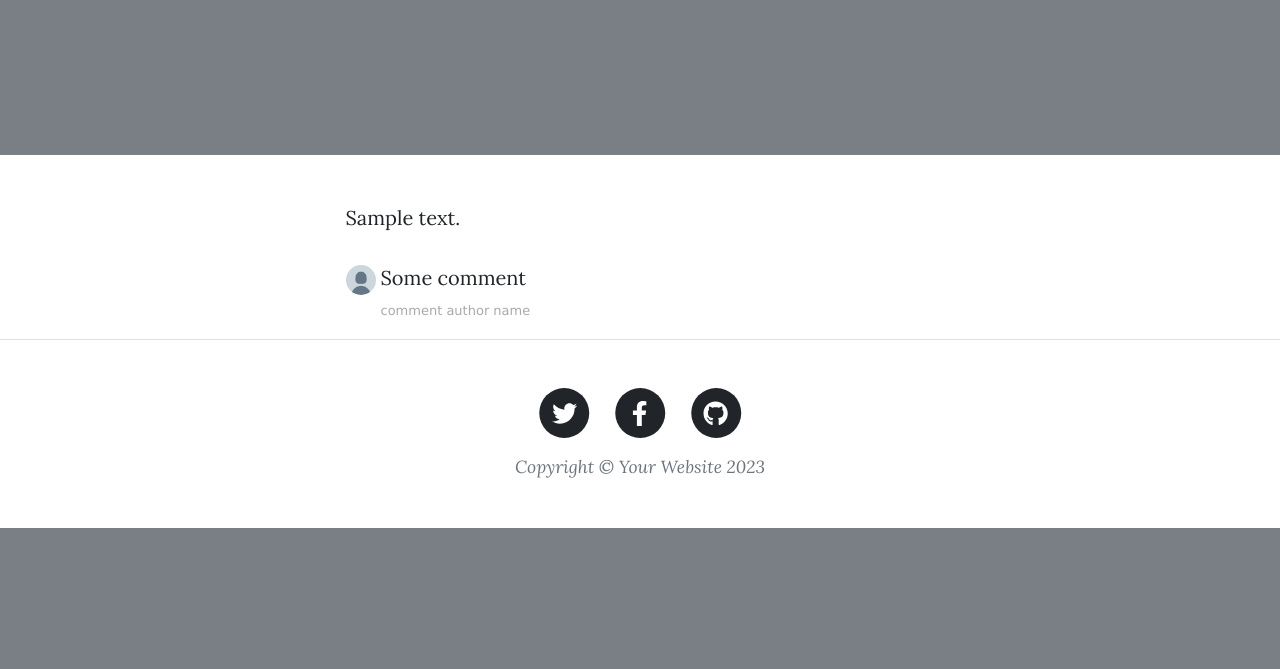
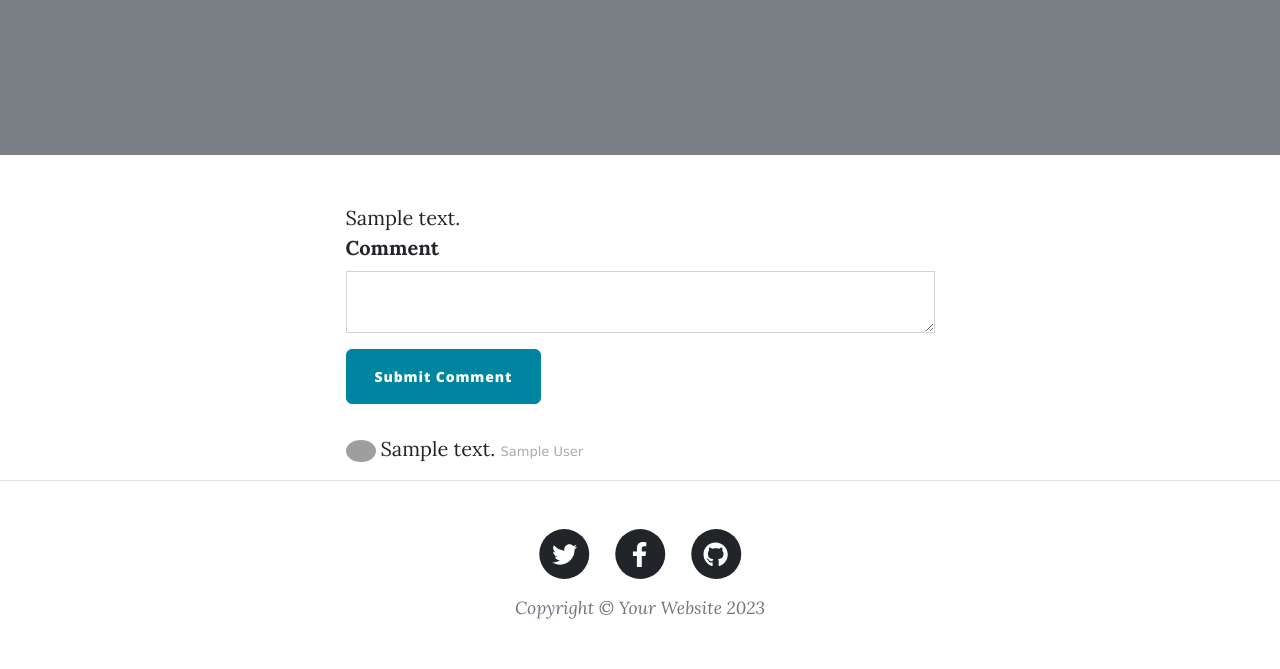
Before and after one commit to raulillo82/blogsite-users-flask, a Flask app: page /post/1 in a window 1280 px wide. Shown: the part 411-1080 px from the top of the page. Before the commit the page ends 939 px from the top, so only its background shows below. Run offline with Flask 3, Linux system fonts and the light colour scheme; tables that the repository leaves empty hold one stand-in row (values such as "Sample post"); grey boxes marked "Sample" are stand-in pictures; some libraries are stand-ins or nearby versions; grey boxes are pictures that could not be loaded.

Commit message:
Allow comments from authentified users

```diff
--- a/forms.py
+++ b/forms.py
@@ -28,4 +28,7 @@ class LoginForm(FlaskForm):
     submit = SubmitField("Let Me In!")
 
 
-# TODO: Create a CommentForm so users can leave comments below posts
+# Create a CommentForm so users can leave comments below posts
+class CommentForm(FlaskForm):
+    comment_text = CKEditorField("Comment", validators=[DataRequired()])
+    submit = SubmitField("Submit Comment")
--- a/main.py
+++ b/main.py
@@ -10,13 +10,22 @@ from sqlalchemy import Integer, String, Text
 from functools import wraps
 from werkzeug.security import generate_password_hash, check_password_hash
 # Import your forms from the forms.py
-from forms import CreatePostForm, RegisterForm, LoginForm
-
+from forms import CreatePostForm, RegisterForm, LoginForm, CommentForm
 
 app = Flask(__name__)
 app.config['SECRET_KEY'] = '8BYkEfBA6O6donzWlSihBXox7C0sKR6b'
 ckeditor = CKEditor(app)
 Bootstrap5(app)
+
+# For adding profile images to the comment section
+gravatar = Gravatar(app,
+                    size=100,
+                    rating='g',
+                    default='retro',
+                    force_default=False,
+                    force_lower=False,
+                    use_ssl=False,
+                    base_url=None)
 
 # Configure Flask-Login
 login_manager = LoginManager()
@@ -47,21 +56,39 @@ class User(UserMixin, db.Model):
     #The "author" refers to the author property in the BlogPost class.
     posts = relationship("BlogPost", back_populates="author")
 
+    #Parent relationship
+    #"comment_author" refers to the comment_author property in the Comment class.
+    comments = relationship("Comment", back_populates="comment_author")
+
 
 class BlogPost(db.Model):
     __tablename__ = "blog_posts"
     id: Mapped[int] = mapped_column(Integer, primary_key=True)
-
     # Create Foreign Key, "users.id" the users refers to the tablename of User.
     author_id: Mapped[int] = mapped_column(Integer, db.ForeignKey("users.id"))
     # Create reference to the User object. The "posts" refers to the posts property in the User class.
     author = relationship("User", back_populates="posts")
-
     title: Mapped[str] = mapped_column(String(250), unique=True, nullable=False)
     subtitle: Mapped[str] = mapped_column(String(250), nullable=False)
     date: Mapped[str] = mapped_column(String(250), nullable=False)
     body: Mapped[str] = mapped_column(Text, nullable=False)
     img_url: Mapped[str] = mapped_column(String(250), nullable=False)
+    #Parent relationship
+    comments = relationship("Comment", back_populates="parent_post")
+
+
+class Comment(db.Model):
+    __tablename__ = "comments"
+    id: Mapped[int] = mapped_column(Integer, primary_key=True)
+    text: Mapped[str] = mapped_column(Text, nullable=False)
+    #"users.id" The users refers to the tablename of the Users class.
+    #"comments" refers to the comments property in the User class.
+    author_id: Mapped[int] = mapped_column(Integer, db.ForeignKey("users.id"))
+    comment_author = relationship("User", back_populates="comments")
+    #Child relationship
+    post_id: Mapped[str] = mapped_column(Integer, db.ForeignKey("blog_posts.id"))
+    parent_post = relationship("BlogPost", back_populates="comments")
+    text: Mapped[str] = mapped_column(Text, nullable=False)
 
 
 with app.app_context():
@@ -153,11 +180,27 @@ def get_all_posts():
     return render_template("index.html", all_posts=posts)
 
 
-# TODO: Allow logged-in users to comment on posts
-@app.route("/post/<int:post_id>")
+#: Allow logged-in users to comment on posts
+@app.route("/post/<int:post_id>", methods=["GET", "POST"])
 def show_post(post_id):
     requested_post = db.get_or_404(BlogPost, post_id)
-    return render_template("post.html", post=requested_post)
+    # Add the CommentForm to the route
+    comment_form = CommentForm()
+    # Only allow logged-in users to comment on posts
+    if comment_form.validate_on_submit():
+        if not current_user.is_authenticated:
+            flash("You need to login or register to comment.")
+            return redirect(url_for("login"))
+
+        new_comment = Comment(
+            text=comment_form.comment_text.data,
+            comment_author=current_user,
+            parent_post=requested_post
+        )
+        db.session.add(new_comment)
+        db.session.commit()
+    return render_template("post.html", post=requested_post,
+                           current_user=current_user, form=comment_form)
 
 
 # Use a decorator so only an admin user can create a new post
--- a/templates/post.html
+++ b/templates/post.html
@@ -37,19 +37,27 @@
 	{% endif %}
 
         <!-- Comments Area -->
-        <!-- TODO: Add a CKEditor for commenting below -->
+	{% from "bootstrap5/form.html" import render_form %}
+        <!-- Add a CKEditor for commenting below -->
+	{{ ckeditor.load() }}
+	<!-- Configure it with the name of the form field from CommentForm -->
+        {{ ckeditor.config(name='comment_text') }}
+        <!-- Create the wtf quick form from CommentForm -->
+        {{ render_form(form, novalidate=True, button_map={"submit": "primary"}) }}
         <div class="comment">
-          <!-- TODO: Show all the comments on a post -->
+          <!-- Show all the comments on a post -->
           <ul class="commentList">
+	  {% for comment in post.comments: %}
             <li>
               <div class="commenterImage">
-                <img src="../static/assets/img/default-profile.jpg" />
+                <img src="{{ comment.comment_author.email | gravatar }}" />
               </div>
               <div class="commentText">
-                <p>Some comment</p>
-                <span class="date sub-text">comment author name</span>
+                {{comment.text|safe}}
+                <span class="date sub-text">{{comment.comment_author.name}}</span>
               </div>
             </li>
+	    {% endfor %}
           </ul>
         </div>
       </div>
```
